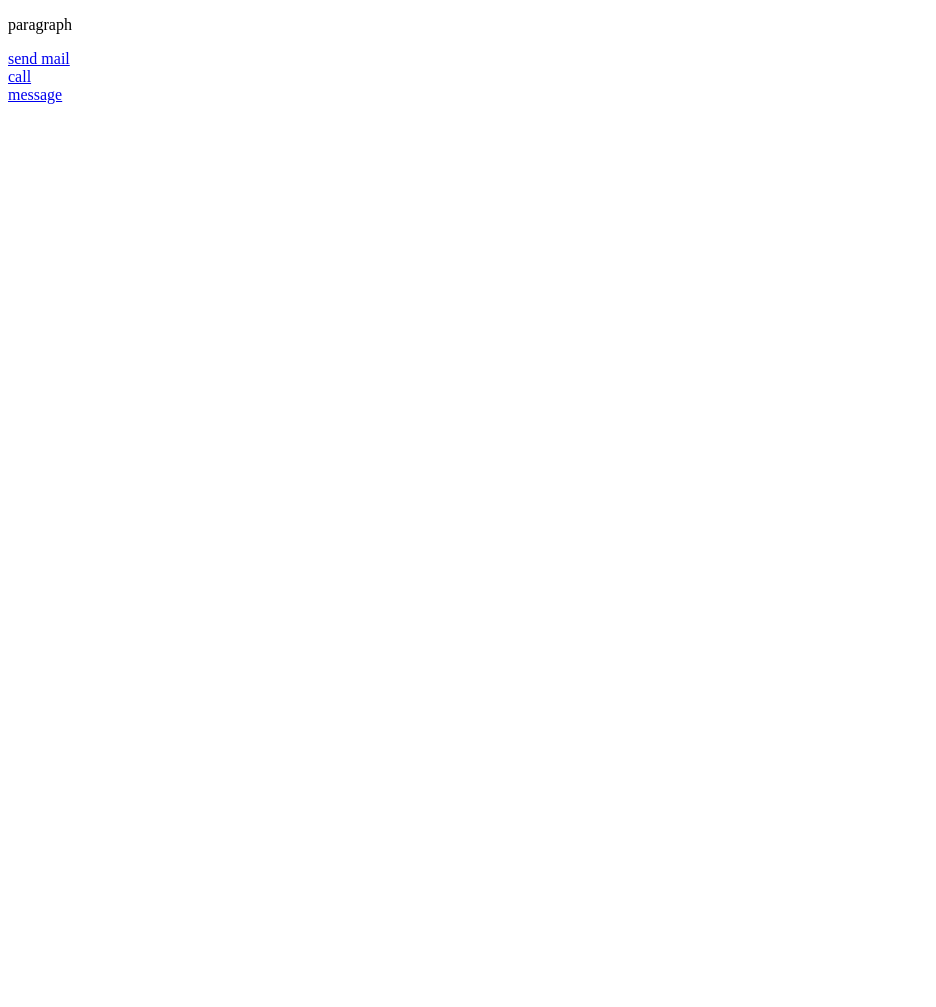
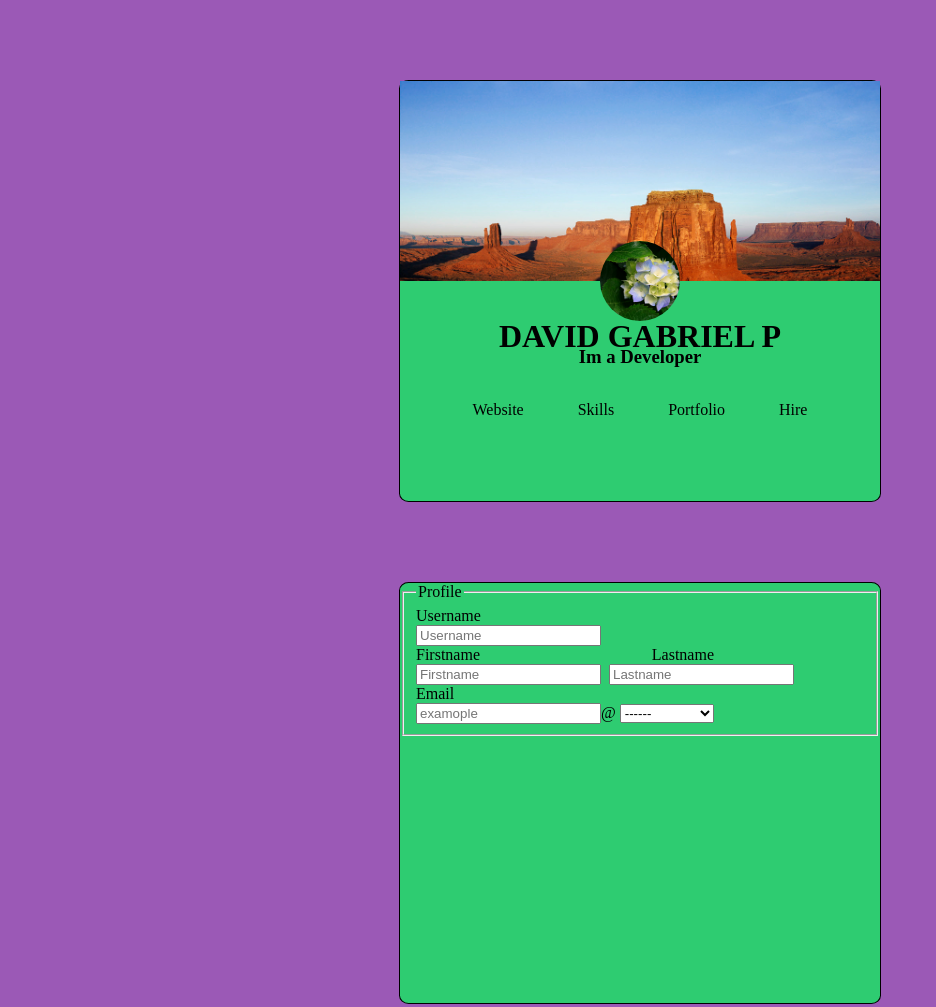
Before and after one commit to davidgabriel07/core2020, a plain HTML site: page index.html in a window 1280 px wide. Shown: the whole page, without its empty margins (0-936 px from the left). Before the commit the page ends 800 px from the top, so only its background shows below. Drawn offline with Linux system fonts and the light colour scheme.

Commit message:
landing page

```diff
--- /dev/null
+++ b/css/style.css
@@ -0,0 +1,5 @@
+.profile-container {
+	width: 480px;
+	height:420px;
+	background: #000;
+}
--- a/index.html
+++ b/index.html
@@ -1,15 +1,89 @@
 <!DOCTYPE html>
-<html lang="en">
+<html>
 <head>
-    <meta charset="UTF-8">
-    <meta name="viewport" content="width=device-width, initial-scale=1.0">
-    <meta http-equiv="X-UA-Compatible" content="ie=edge">
-    <title>Document</title>
+	<title>Portfolio</title>
+	<style>
+	.profile-container,.profile {
+	width: 480px;
+	height:420px;
+	border: 1px solid black;
+	margin: 80px auto 0 auto;
+	border-radius: 2%;
+	background: #2ecc71;
+	}
+	.back{
+		background: #9b59b6;
+	}
+	.profile-back{
+		background: transparent url('Desert.jpg') no-repeat;
+		background-size: cover;
+		width: 480px;
+		height: 200px;
+	}
+	.profile-info{
+		position: relative;
+		margin-top: 55px;
+		line-height: 0;
+	}
+	.profile-image{
+		margin-top: -40px;
+		margin-left: 200px;
+		width:80px;
+		height:80px;
+		position: absolute;
+		background: transparent url('Hydrangeas.jpg') no-repeat;
+		background-size: cover;
+		border-radius: 50%;
+	}
+	li{
+		padding-top: 25px;
+		padding-left: 25px;
+		padding-right: 25px;
+		display: inline-block;
+	}
+	</style>
 </head>
-<body>
-    <p>paragraph</p>
-    <a href="mailto:davidgabriel07@gmail.com">send mail</a><br>
-    <a href="tel:9445610902">call</a><br>
-    <a href="sms:9445610902">message</a>
+<body class="back">
+<div class="profile-container">
+	<div class="profile-back">
+	</div>
+	<div class="profile-image"></div>
+	<div class="profile-info">
+	<center><h1>DAVID GABRIEL P</h1>
+	<h3>Im a Developer</h3></center>
+	</div>
+	<div class="profile-link">
+		<ul class="links" style="list-style-type: none;padding: 0;width:480px;">
+			<center>
+			<li>Website</li>
+			<li>Skills</li>
+			<li>Portfolio</li>
+			<li>Hire</li>
+			</center>
+		</ul>
+	</div>
+</div>
+<div class="profile">
+	<form>
+		<fieldset>
+			<legend>Profile</legend>
+			<label>Username</label><br>
+			<input type="text" name="user" placeholder="Username" id="user"><br>
+			<label>Firstname</label><label style="float: right;margin-right: 150px;">Lastname</label><br>
+			<input type="text" name="fname" id="fname" placeholder="Firstname">
+			<input style="float: right;margin-right: 70px;" type="text" name="lname" id="lname" placeholder="Lastname"><br>
+			<label>Email</label><br>
+			<input type="text" name="mail" placeholder="examople">@
+			<select>
+				<option>------</option>
+				<option>gmail.com</option>
+				<option>yahoo.com</option>
+				<option>outlook.com</option>
+				<option>hotmail.com</option>
+			</select>
+
+		</fieldset>
+	</form>
+</div>
 </body>
 </html>
```
Also changed, not shown: Desert.jpg (added), Hydrangeas.jpg (added), MS.jpg (added), back.jpg (added), beach.jpg (added), white.jpg (added).
